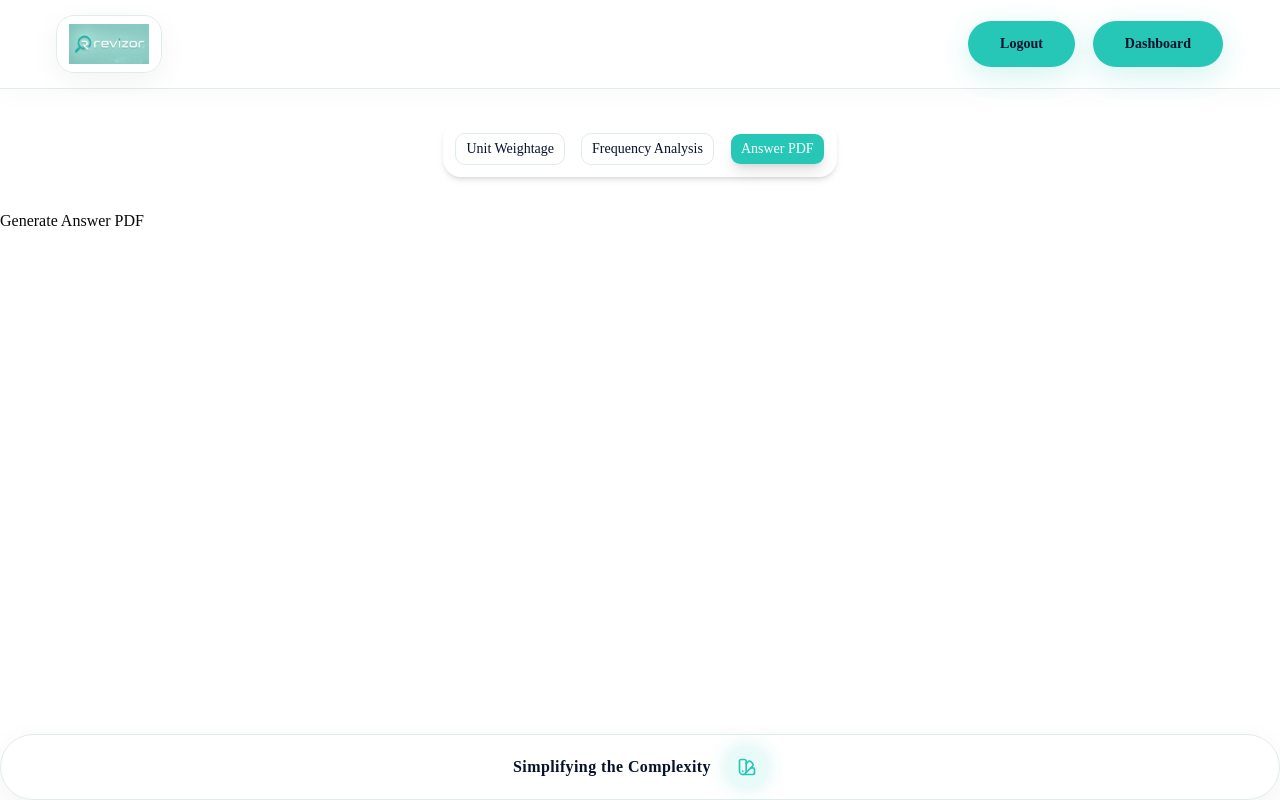
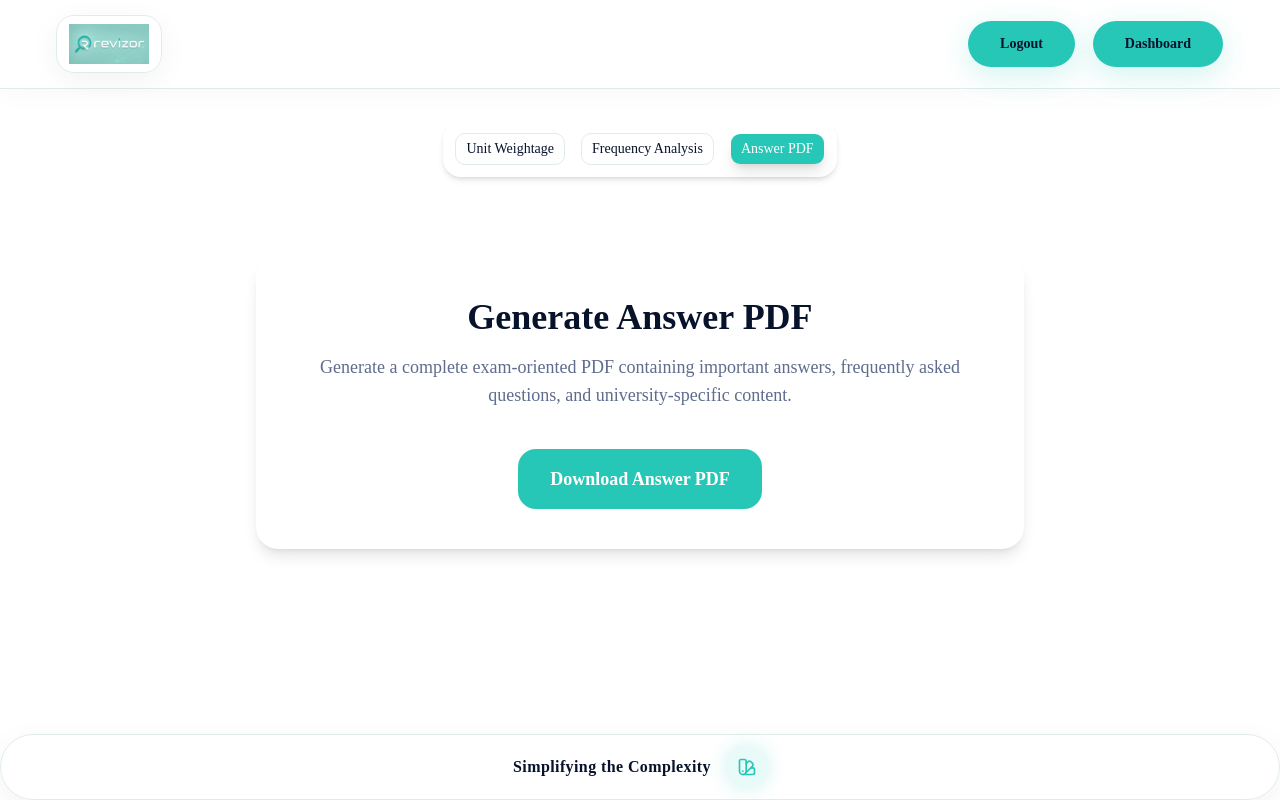
Before and after one commit to gopika-agrawal/RevizorFullstack, a React app in the folder frontend/: page /dashboard/answer in a window 1280 px wide. Built offline with nearby package versions, Linux system fonts and the light colour scheme; sample sign-in values are in the browser's storage; the HTML template or start-up script is replaced by a standard one.

Commit message:
improve pdf generation UI

```diff
--- a/frontend/src/acomponents/AnswerPdf.jsx
+++ b/frontend/src/acomponents/AnswerPdf.jsx
@@ -1,16 +1,26 @@
-import React from 'react'
+import React, { useState } from "react";
 
 const AnswerPdf = () => {
 
-  const generatePdf = async() => {
+  const [loading, setLoading] = useState(false);
 
-    const dashboardData = JSON.parse(localStorage.getItem("dashboardData"));
+  const generatePdf = async () => {
 
-    const frequencyData = dashboardData.frequencyAnalysis;
+    try {
 
-    const university = localStorage.getItem("university");
+      setLoading(true);
 
-    const response = await fetch("http://localhost:8080/api/answer/pdf",
+      const dashboardData =
+        JSON.parse(localStorage.getItem("dashboardData"));
+
+      const frequencyData =
+        dashboardData.frequencyAnalysis;
+
+      const university =
+        localStorage.getItem("university");
+
+      const response = await fetch(
+        "http://localhost:8080/api/answer/pdf",
         {
           method: "POST",
           headers: {
@@ -18,16 +28,20 @@ const AnswerPdf = () => {
           },
           body: JSON.stringify({
             university,
-          frequencyJson: JSON.stringify(frequencyData)
+            frequencyJson: JSON.stringify(
+              frequencyData
+            )
           })
         }
       );
 
       const blob = await response.blob();
 
-    const url = window.URL.createObjectURL(blob);
+      const url =
+        window.URL.createObjectURL(blob);
 
-    const a = document.createElement("a");
+      const a =
+        document.createElement("a");
 
       a.href = url;
 
@@ -35,19 +49,110 @@ const AnswerPdf = () => {
 
       a.click();
 
+    } catch (error) {
+
+      console.log(error);
+
+    } finally {
+
+      setLoading(false);
+
+    }
   };
 
   return (
 
-    <div>
+    <div className="w-full flex justify-center items-center py-12">
 
-      <button onClick={generatePdf}>
+      <div
+        className="
+        w-[90%]
+        max-w-3xl
+        bg-white
+        rounded-3xl
+        shadow-lg
+        p-10
+        text-center
+        "
+      >
+
+        <h1
+          className="
+          text-4xl
+          font-black
+          text-[#07122b]
+          mb-4
+          "
+        >
           Generate Answer PDF
+        </h1>
+
+        <p
+          className="
+          text-[#5f6c8d]
+          text-lg
+          mb-10
+          "
+        >
+          Generate a complete exam-oriented PDF
+          containing important answers,
+          frequently asked questions,
+          and university-specific content.
+        </p>
+
+        <button
+          onClick={generatePdf}
+          disabled={loading}
+          className="
+          bg-[#27c7b8]
+          text-white
+          px-8
+          py-4
+          rounded-2xl
+          font-semibold
+          text-lg
+          hover:scale-105
+          hover:shadow-[0_0_30px_rgba(39,199,184,0.35)]
+          transition-all
+          disabled:opacity-60
+          disabled:cursor-not-allowed
+          "
+        >
+
+          {loading ? (
+
+            <div className="flex items-center gap-3">
+
+              <div
+                className="
+                w-5
+                h-5
+                border-2
+                border-white
+                border-t-transparent
+                rounded-full
+                animate-spin
+                "
+              />
+
+              <span>
+                Generating PDF...
+              </span>
+
+            </div>
+
+          ) : (
+
+            "Download Answer PDF"
+
+          )}
+
         </button>
 
       </div>
 
+    </div>
   );
 };
 
-export default AnswerPdf
+export default AnswerPdf;
```
Lines whose indentation alone changed are shown as unchanged.
